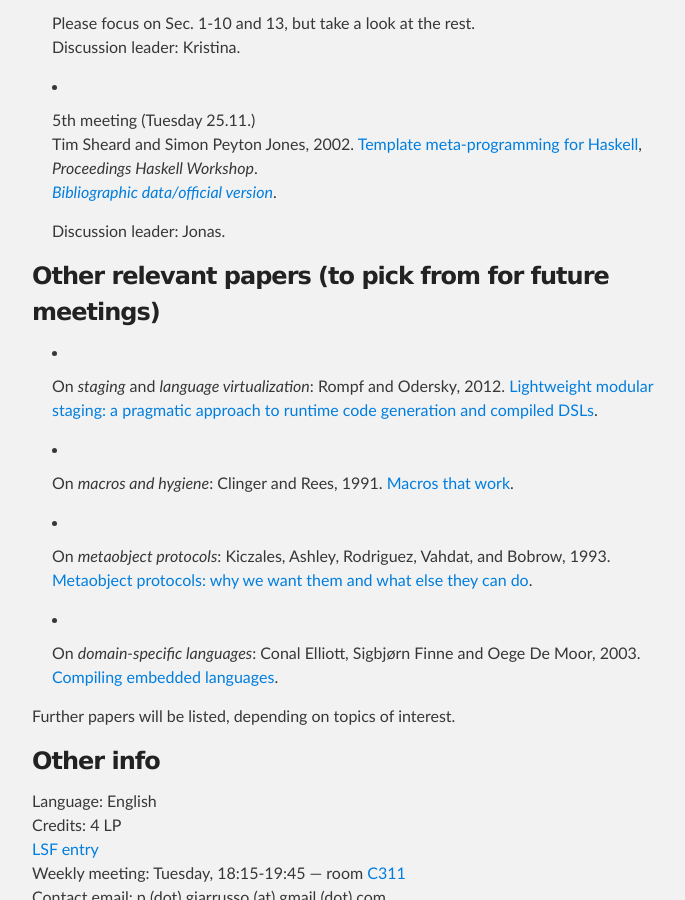
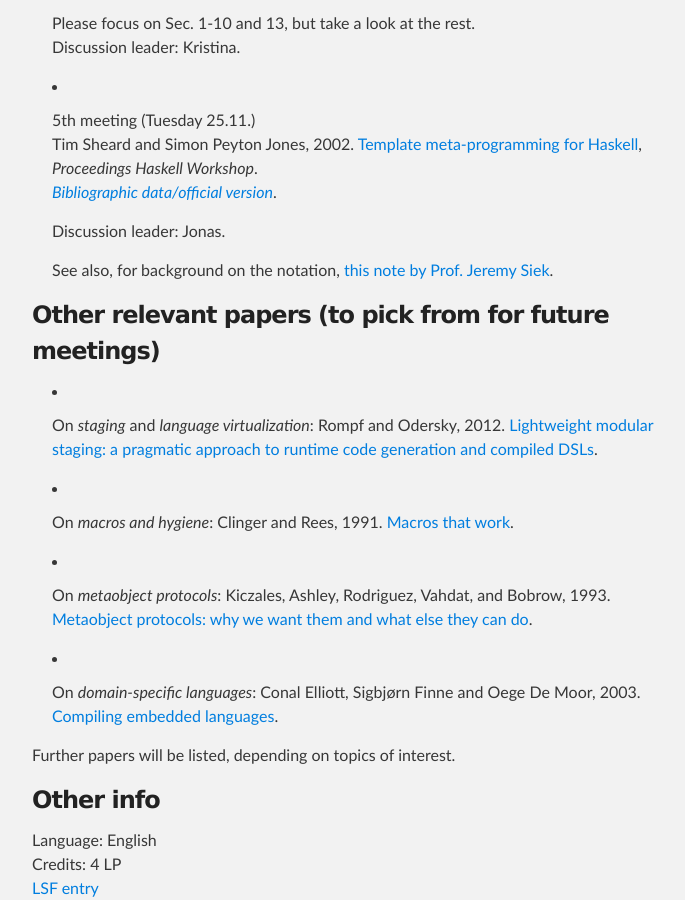
Before and after one commit to ps-mr/ps-mr.github.io, a Jekyll site: the page built from ws14-metaprogramming.md, in a window 1280 px wide and 900 px high, scrolled down 1558 px. Shown: the whole window, without its empty margins (288-973 px from the left). Built offline with Jekyll 4.4.1, drawn with Linux system fonts in a browser that asks for light colours.

Commit message:
Link to primer on typing rules

```diff
--- a/ws14-metaprogramming.md
+++ b/ws14-metaprogramming.md
@@ -55,6 +55,10 @@ Tim Sheard and Simon Peyton Jones, 2002.
 
     Discussion leader: Jonas.
 
+    See also, for background on the notation,
+    [this note by Prof. Jeremy Siek](http://siek.blogspot.de/2012/07/crash-course-on-notation-in-programming.html).
+
+
 ### Other relevant papers (to pick from for future meetings)
 
 * On *staging* and *language virtualization*: Rompf and Odersky, 2012. [Lightweight modular staging: a pragmatic approach to runtime code generation and compiled DSLs](http://dl.acm.org/citation.cfm?id=2184345).
```
